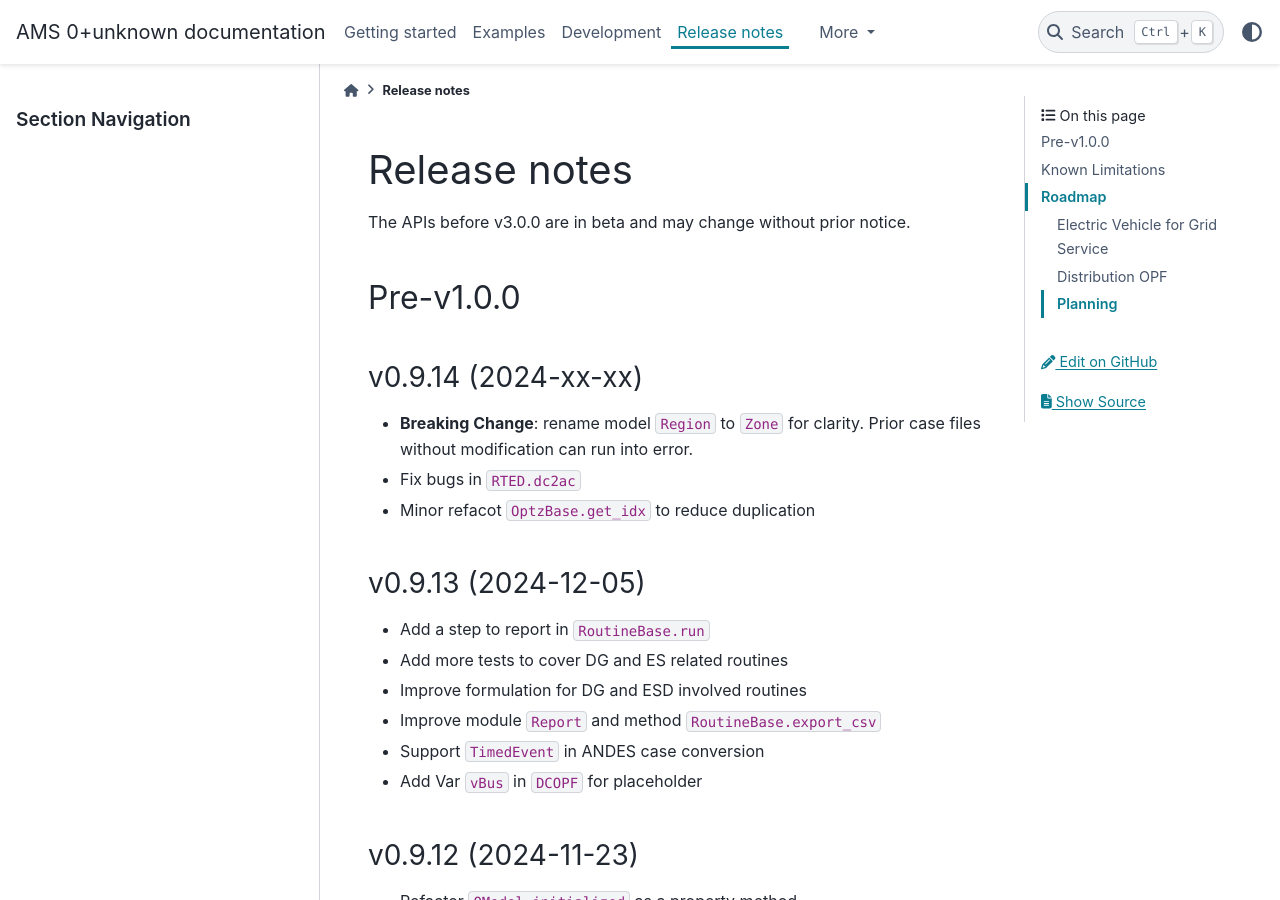
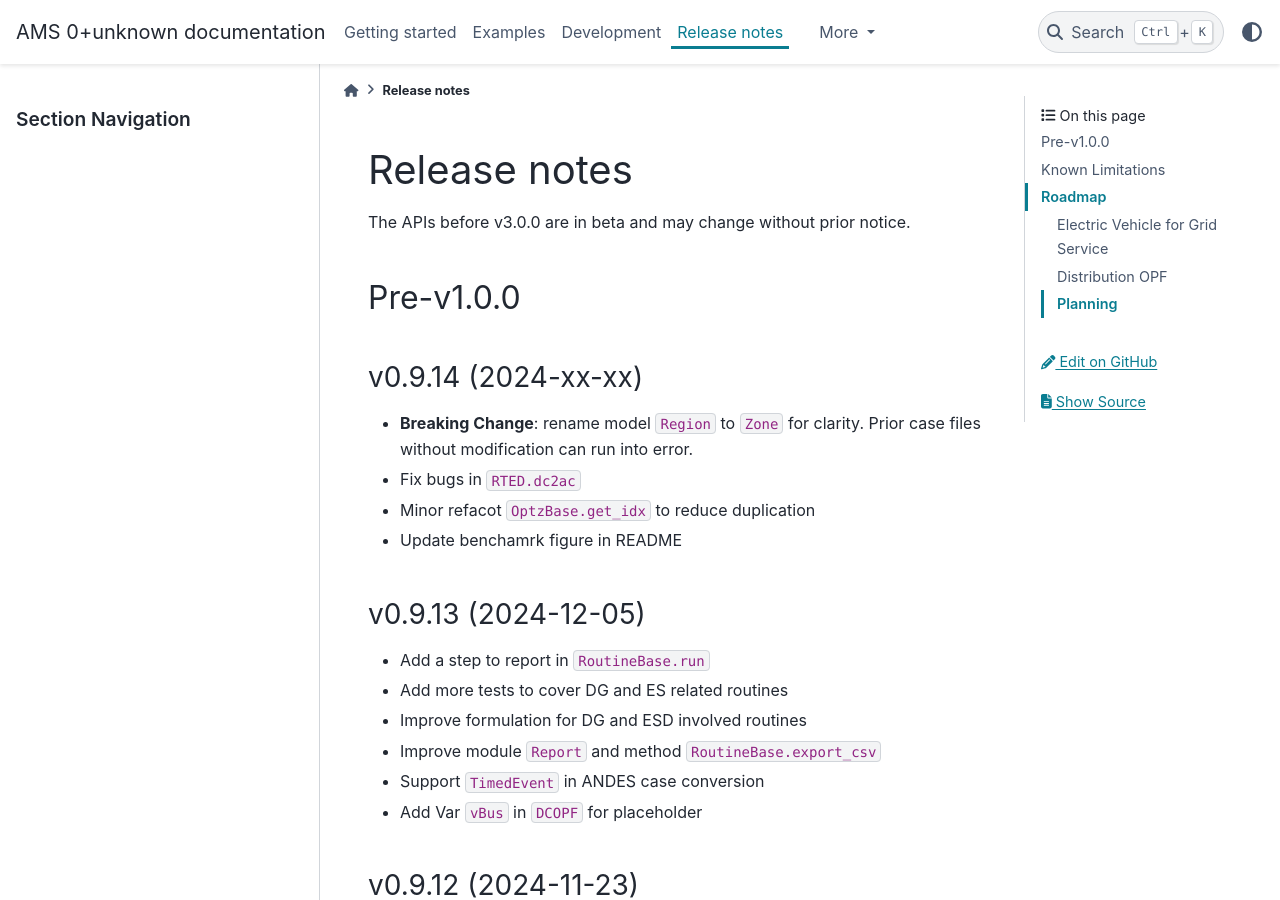
Before and after one commit to CURENT/ams, a Sphinx documentation site: the page built from docs/source/release-notes.rst, in a window 1280 px wide and 900 px high. Built offline with Sphinx 7.4.7 and the PyData theme 0.15.4, drawn with Linux system fonts in a browser that asks for light colours; pages that are not in the unit, such as notebooks, are missing from menus.

Commit message:
Update release-notes

```diff
--- a/docs/source/release-notes.rst
+++ b/docs/source/release-notes.rst
@@ -16,6 +16,7 @@ v0.9.14 (2024-xx-xx)
   files without modification can run into error.
 - Fix bugs in ``RTED.dc2ac``
 - Minor refacot ``OptzBase.get_idx`` to reduce duplication
+- Update benchamrk figure in README
 
 v0.9.13 (2024-12-05)
 --------------------
```
